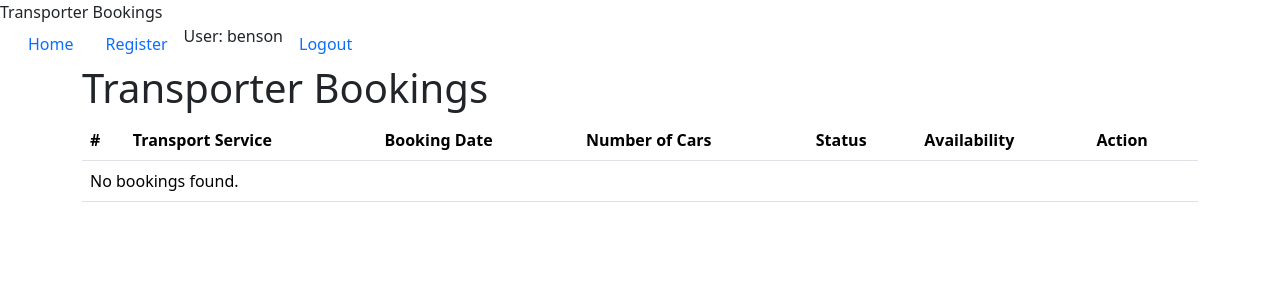
After one commit to ben10barrack/prismplanners, a Django app: page /catalog/transporter-bookings/ in a window 1280 px wide. The commit adds this page. Shown: the top 300 px of the page. Run offline with Django 4.2, Linux system fonts and the light colour scheme; a user stored in the database is signed in; data comes from the database, SQL or seed files in the repository; both versions use the stored data as it was after the commit.

Commit message:
this is the full project

```diff
--- a/catalog/admin.py
+++ b/catalog/admin.py
@@ -1,6 +1,6 @@
 from django.contrib import admin
 
-from .models import Venue, Catering, Entertainment, Guest, Wedding, Transport, Booking, BookCatering, BookEntertainment
+from .models import Venue, Catering, Entertainment, Guest, Wedding, Transport, Booking, BookCatering, BookEntertainment, BookTransport
 
 admin.site.register(Venue)
 admin.site.register(Entertainment)
@@ -11,3 +11,4 @@ admin.site.register(Transport)
 admin.site.register(Booking)
 admin.site.register(BookCatering)
 admin.site.register(BookEntertainment)
+admin.site.register(BookTransport)
--- a/catalog/templates/base_generic.html
+++ b/catalog/templates/base_generic.html
@@ -41,10 +41,7 @@
                         <li class="nav-item">User: {{ user.get_username }}</li>
                         {% if is_website_user %}
                      <li class="nav-item">
-                        <a class="nav-link" href="#">My Wedding</a>
-                    </li>
-                    <li class="nav-item">
-                        <a class="nav-link" href="#">Plan Wedding</a>
+                        <a class="nav-link" href="{% url 'my_wedding' %}" >My Wedding</a>
                     </li>
                           <li class="nav-item">
                             <a href="{% url 'booked_venues' %}">Booked Venues</a>
--- a/catalog/templates/car_home.html
+++ b/catalog/templates/car_home.html
@@ -29,6 +29,9 @@
                      <li class="nav-item">
                         <a class="nav-link" href="{% url 'my_cars' %}">My cars</a>
                     </li>
+                    <li class="nav-item">
+                        <a class="nav-link" href="{% url 'transporter_bookings' %}">My booked cars</a>
+                    </li>
                     {% if user.is_authenticate %}
                     <li class="nav-item">User: {{ user.get_username }}</li>
                     <li class="nav-item"><a href="{% url 'logout' %}?next={{ request.path }}">Logout</a></li>
--- /dev/null
+++ b/catalog/templates/transporter_bookings.html
@@ -0,0 +1,51 @@
+<!-- transporter_bookings.html -->
+{% extends 'base_generic.html' %}
+
+{% block title %}Transporter Bookings{% endblock %}
+
+{% block content %}
+<div class="container">
+  <h1>Transporter Bookings</h1>
+  <table class="table">
+    <thead>
+      <tr>
+        <th scope="col">#</th>
+        <th scope="col">Transport Service</th>
+        <th scope="col">Booking Date</th>
+        <th scope="col">Number of Cars</th>
+        <th scope="col">Status</th>
+        <th scope="col">Availability</th>
+        <th scope="col">Action</th>
+      </tr>
+    </thead>
+    <tbody>
+      {% for booking in transporter_bookings %}
+      <tr>
+        <th scope="row">{{ forloop.counter }}</th>
+        <td>{{ booking.transport.service_name }}</td>
+        <td>{{ booking.booking_date }}</td>
+        <td>{{ booking.num_cars }}</td>
+        <td>{{ booking.get_status_display }}</td>
+        <td>{{ booking.transport.get_availability_status_display }}</td>
+        <td>
+          <form method="post">
+            {% csrf_token %}
+            <input type="hidden" name="booking_id" value="{{ booking.id }}">
+            <select name="new_status">
+              <option value="P" {% if booking.status == 'P' %}selected{% endif %}>Pending</option>
+              <option value="A" {% if booking.status == 'A' %}selected{% endif %}>Accepted</option>
+              <option value="R" {% if booking.status == 'R' %}selected{% endif %}>Rejected</option>
+            </select>
+            <button type="submit">Update</button>
+          </form>
+        </td>
+      </tr>
+      {% empty %}
+      <tr>
+        <td colspan="7">No bookings found.</td>
+      </tr>
+      {% endfor %}
+    </tbody>
+  </table>
+</div>
+{% endblock %}
--- a/catalog/templates/view_transport.html
+++ b/catalog/templates/view_transport.html
@@ -16,5 +16,6 @@
     {% endif %}
     {% if is_website_user %}
     <a href="{% url 'view_all_transports' %}">Back to all car hire options</a>
+    <a href="{% url 'book_transport' transport_id=transport.pk %}" class="btn btn-primary">Book Now</a>
     {% endif %}
 {% endblock %}
--- a/catalog/urls.py
+++ b/catalog/urls.py
@@ -56,4 +56,9 @@ urlpatterns += [
     path('enta_booking_confirmation/', views.enta_booking_confirmation, name='enta_booking_confirmation'),
     path('my-entertainment-bookings/', views.my_entertainment_bookings, name='my_ent_bookings'),
     path('entertainer-bookings/', views.entertainer_bookings, name='entertainer_bookings'),
+    path('book-transport/<int:transport_id>/', views.book_transport, name='book_transport'),
+    path('car-booking-confirmation/', views.car_booking_confirmation_view, name='car_booking_confirmation'),
+    path('user-booked-cars/', views.user_bookings_view, name='user_booked_cars'),
+    path('transporter-bookings/', views.transporter_bookings, name='transporter_bookings'),
+    path('my-wedding/', views.my_wedding, name='my_wedding'),
 ]
--- a/catalog/views.py
+++ b/catalog/views.py
@@ -1,9 +1,10 @@
 from django.shortcuts import render
 from django.shortcuts import render
-from .models import Venue, Catering, Entertainment, Guest, Transport, Wedding, Booking, BookCatering, BookEntertainment
+from .models import Venue, Catering, Entertainment, Guest, Transport, Wedding, Booking, BookCatering, BookEntertainment, \
+    BookTransport
 from django.db.models import Count
 from django.shortcuts import render, redirect
-from .forms import RegistrationForm, BookEntertainmentForm
+from .forms import RegistrationForm, BookEntertainmentForm, BookTransportForm
 from .forms import GuestForm
 from django.shortcuts import get_object_or_404, redirect
 from .forms import VenueForm
@@ -579,6 +580,7 @@ def my_entertainment_bookings(request):
 from django.shortcuts import render, get_object_or_404, redirect
 from .models import BookEntertainment
 
+
 def entertainer_bookings(request):
     # Retrieve bookings for the current entertainer (assuming the entertainer's ID is stored in request.user)
     entertainer_bookings = BookEntertainment.objects.filter(entertainment__user_id=request.user)
@@ -601,3 +603,77 @@ def entertainer_bookings(request):
         return redirect('entertainer_bookings')
 
     return render(request, 'entertainer_bookings.html', {'entertainer_bookings': entertainer_bookings})
+
+
+def book_transport(request, transport_id):
+    transport = Transport.objects.get(pk=transport_id)
+
+    if request.method == 'POST':
+        form = BookTransportForm(request.POST)
+        if form.is_valid():
+            booking = form.save(commit=False)
+            booking.transport = transport
+            booking.user = request.user
+            booking.save()
+            return redirect('car_booking_confirmation')  # Redirect to booking confirmation page
+    else:
+        form = BookTransportForm()
+
+    return render(request, 'book_transport.html', {'form': form, 'transport': transport})
+
+
+def car_booking_confirmation_view(request):
+    return render(request, 'car_booking_confirmation.html')
+
+
+def user_bookings_view(request):
+    # Retrieve the user's bookings
+    user_bookings = BookTransport.objects.filter(user_id=request.user)
+    return render(request, 'user_booked_cars.html', {'user_bookings': user_bookings})
+
+
+def transporter_bookings(request):
+    # Retrieve bookings for the current transporter
+    transporter_bookings = BookTransport.objects.filter(transport__user_id=request.user)
+
+    if request.method == 'POST':
+        # Handle form submission to update booking status
+        booking_id = request.POST.get('booking_id')
+        new_status = request.POST.get('new_status')
+        booking = get_object_or_404(BookTransport, pk=booking_id)
+
+        # Check if status is changing to 'Accepted'
+        if new_status == 'A' and booking.status != 'A':
+            # Change availability status of the associated transport service to 'Not Available'
+            booking.transport.availability_status = 'N'
+            booking.transport.save()
+
+        # Update booking status
+        booking.status = new_status
+        booking.save()
+        return redirect('transporter_bookings')
+
+    return render(request, 'transporter_bookings.html', {'transporter_bookings': transporter_bookings})
+
+
+def my_wedding(request):
+    # Retrieve bookings from different tables with status 'Accepted'
+    venue_bookings = Booking.objects.filter(user=request.user, status='A')
+    entertainment_bookings = BookEntertainment.objects.filter(user=request.user, status='A')
+    transport_bookings = BookTransport.objects.filter(user=request.user, status='A')
+    catering_bookings = BookCatering.objects.filter(user=request.user, status='A')
+
+    # Combine all accepted bookings into a single list
+    all_bookings = list(venue_bookings) + list(entertainment_bookings) + list(transport_bookings) + list(catering_bookings)
+
+    # Calculate total price
+    total_price = sum(booking.venue.price if hasattr(booking, 'venue') else
+                      booking.entertainment.price if hasattr(booking, 'entertainment') else
+                      booking.transport.price if hasattr(booking, 'transport') else
+                      booking.total_price for booking in all_bookings)
+
+    # Pass accepted bookings and total price to the template
+    return render(request, 'my_wedding.html', {
+        'user_bookings': all_bookings,
+        'total_price': total_price
+    })
```
Also changed, not shown: catalog/forms.py (+12 -1 lines), catalog/models.py (+28 -1 lines), catalog/templates/book_transport.html (added, +27 -0 lines), catalog/templates/car_booking_confirmation.html (added, +12 -0 lines), catalog/templates/my_wedding.html (added, +44 -0 lines), catalog/templates/user_booked_cars.html (added, +36 -0 lines), catalog/migrations/0018_alter_transport_price_booktransport.py (added), db.sqlite3, media/venue_images/car_e0UvMlW.jpg (added).
